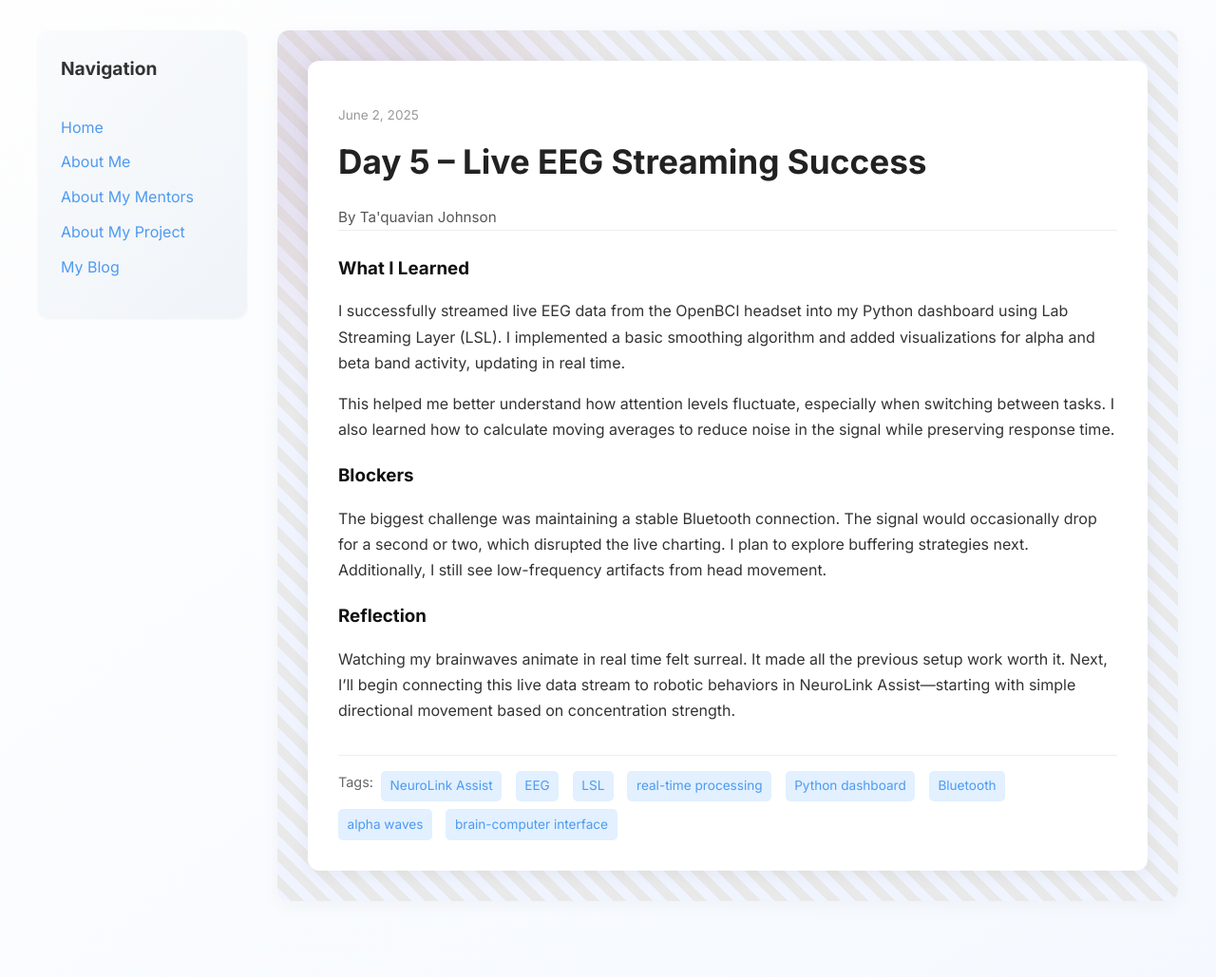
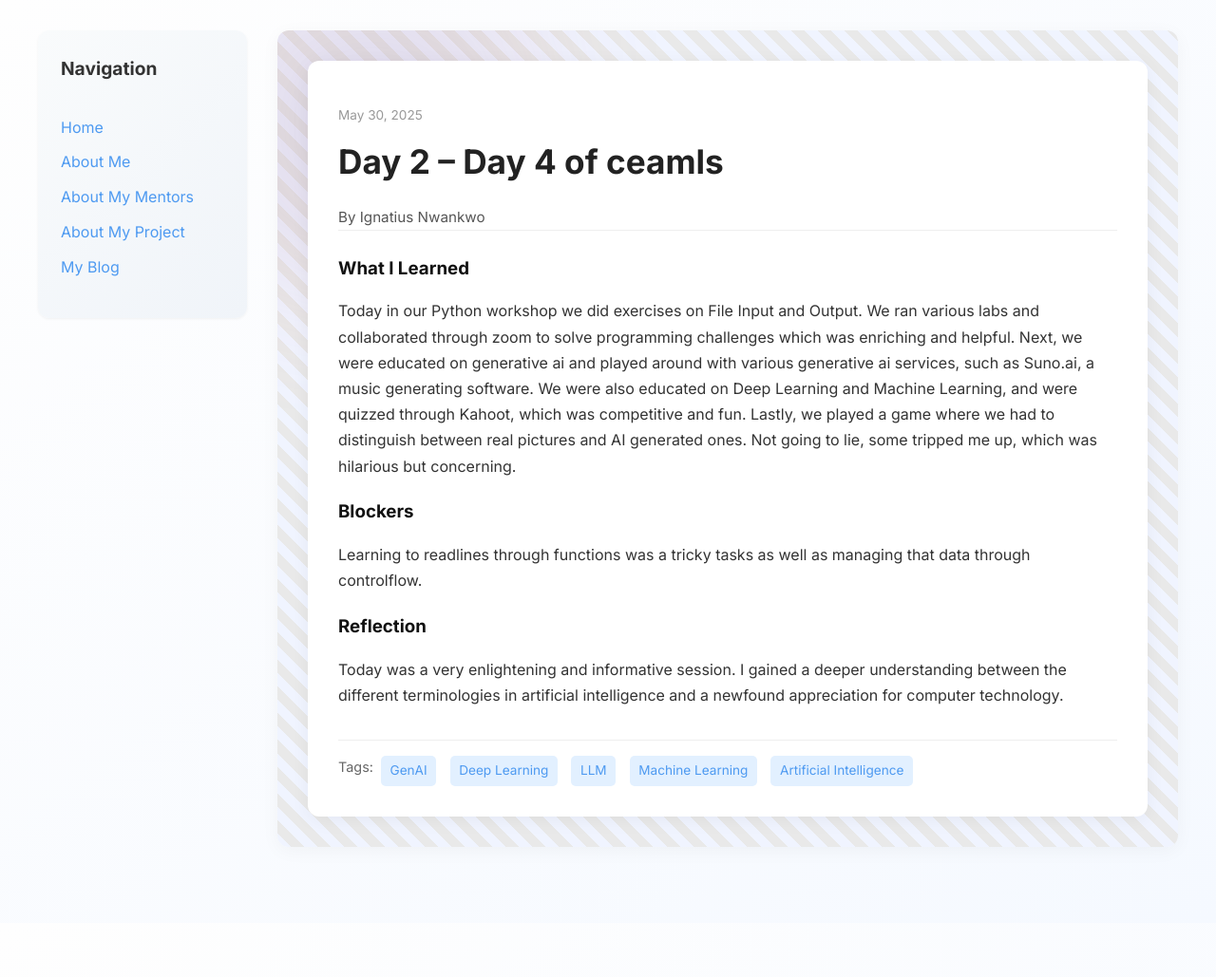
Before and after one commit to toxhi/toxhi.github.io, a Jekyll site: the page built from _posts/2025-06-02-day-5.md, in a window 1280 px wide. Shown: the whole page at 95% size. Built offline with Jekyll 4.4.1, drawn with Linux system fonts in a browser that asks for light colours; after the commit the page ends 972 px from its top, so only the background shows below that.

Commit message:
Update 2025-06-02-day-5.md

```diff
--- a/_posts/2025-06-02-day-5.md
+++ b/_posts/2025-06-02-day-5.md
@@ -1,19 +1,17 @@
 ---
 layout: post
-title: "Day 5 – Live EEG Streaming Success"
-date: 2025-06-02
-author: Ta'quavian Johnson
-permalink: /day5.html
-tags: ["NeuroLink Assist", "EEG", "LSL", "real-time processing", "Python dashboard", "Bluetooth", "alpha waves", "brain-computer interface"]
+title: "Day 2 – Day 4 of ceamls"
+date: 2025-05-30
+author: Ignatius Nwankwo
+permalink: /day4.html
+tags: ["GenAI", "Deep Learning", "LLM", "Machine Learning", "Artificial Intelligence"]
 
 what_i_learned: |
-  I successfully streamed live EEG data from the OpenBCI headset into my Python dashboard using Lab Streaming Layer (LSL). I implemented a basic smoothing algorithm and added visualizations for alpha and beta band activity, updating in real time.
-
-  This helped me better understand how attention levels fluctuate, especially when switching between tasks. I also learned how to calculate moving averages to reduce noise in the signal while preserving response time.
+ Today in our Python workshop we did exercises on File Input and Output. We ran various labs and collaborated through zoom to solve programming challenges which was enriching and helpful. Next, we were educated on generative ai and played around with various generative ai services, such as Suno.ai, a music generating software. We were also educated on Deep Learning and Machine Learning, and were quizzed through Kahoot, which was competitive and fun. Lastly, we played a game where we had to distinguish between real pictures and AI generated ones. Not going to lie, some tripped me up, which was hilarious but concerning.
 
 blockers: |
-  The biggest challenge was maintaining a stable Bluetooth connection. The signal would occasionally drop for a second or two, which disrupted the live charting. I plan to explore buffering strategies next. Additionally, I still see low-frequency artifacts from head movement.
+  Learning to readlines through functions was a tricky tasks as well as managing that data through controlflow.
 
 reflection: |
-  Watching my brainwaves animate in real time felt surreal. It made all the previous setup work worth it. Next, I’ll begin connecting this live data stream to robotic behaviors in NeuroLink Assist—starting with simple directional movement based on concentration strength.
+  Today was a very enlightening and informative session. I gained a deeper understanding between the different terminologies in artificial intelligence and a newfound appreciation for computer technology.
 ---
```
